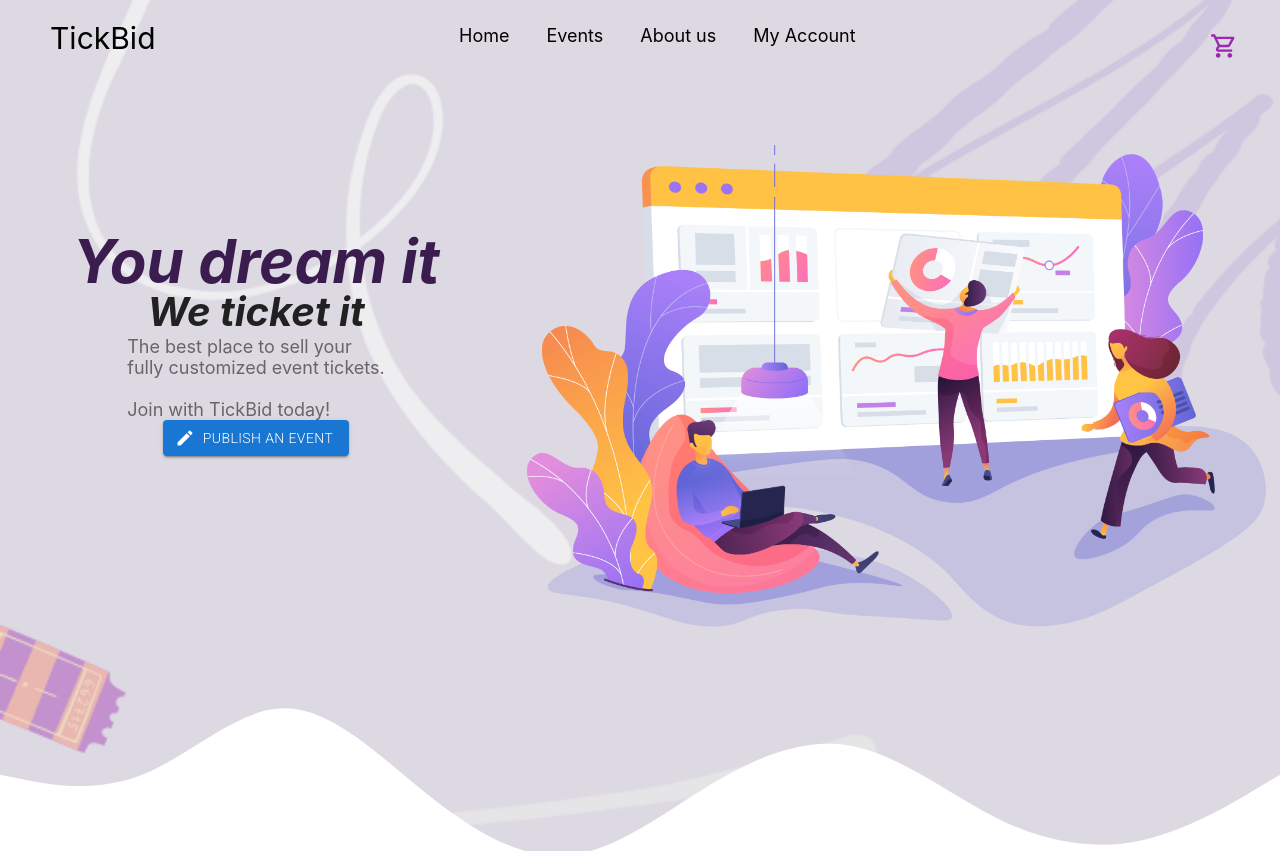
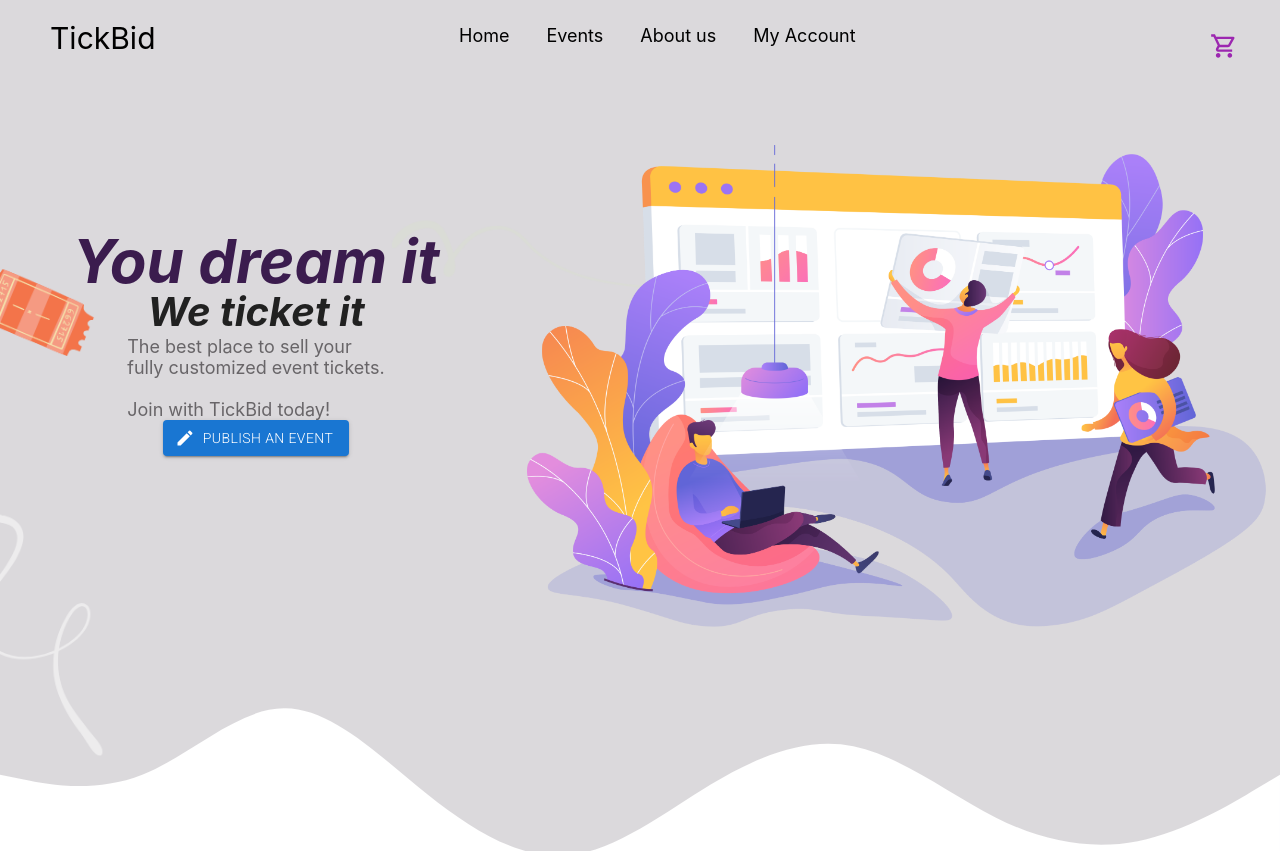
Before and after one commit to samitha093/Software-project, a Next.js app in the folder client/: page / in a window 1280 px wide. Shown: the top 851 px of the page. Built offline with nearby package versions, Linux system fonts and the light colour scheme; a web font is replaced by a local one.

Commit message:
index bg

```diff
--- a/client/pages/index.tsx
+++ b/client/pages/index.tsx
@@ -19,7 +19,7 @@ const index: NextPage = () => {
     }
         return (
             <div className='index'>
-                <div className="main-container">
+                <div className="main-container-1">
                     <Navbar/>
                     <div className ="top-container">
                         <div className ="left-container">
```
